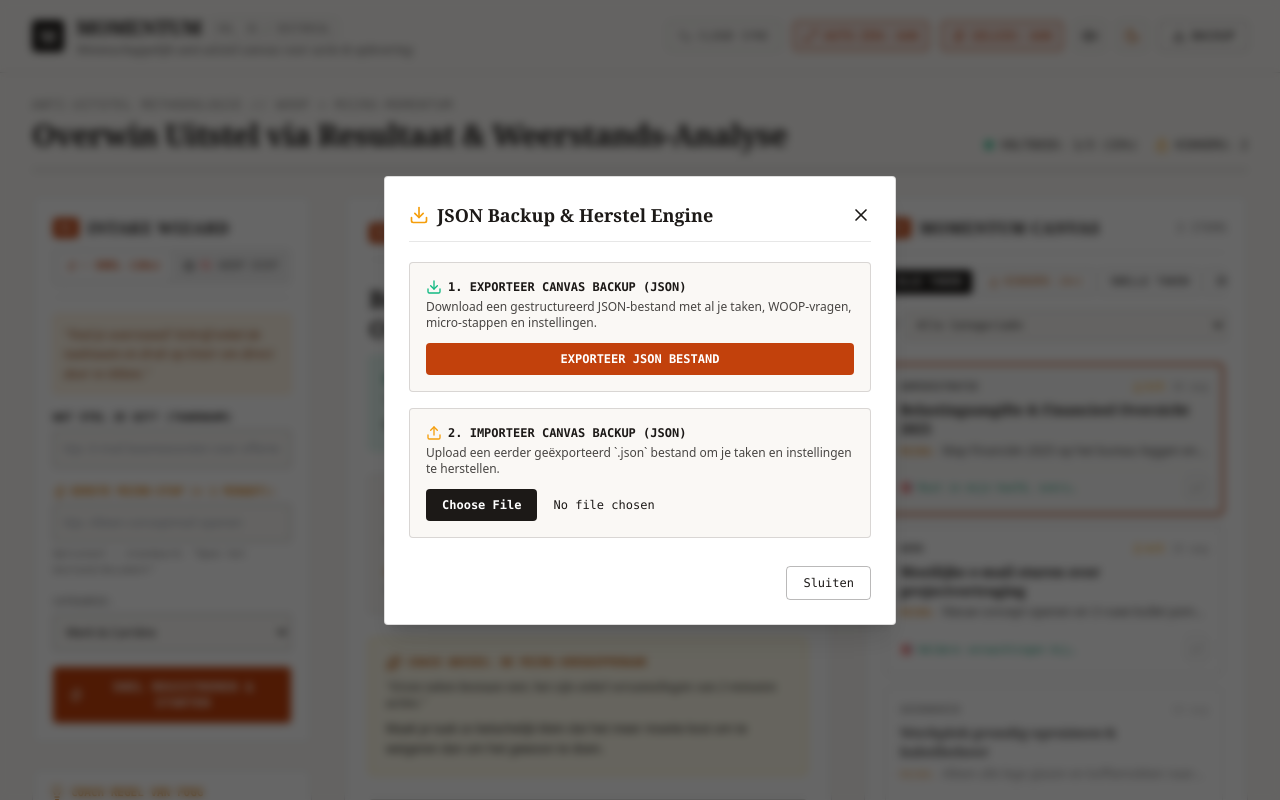
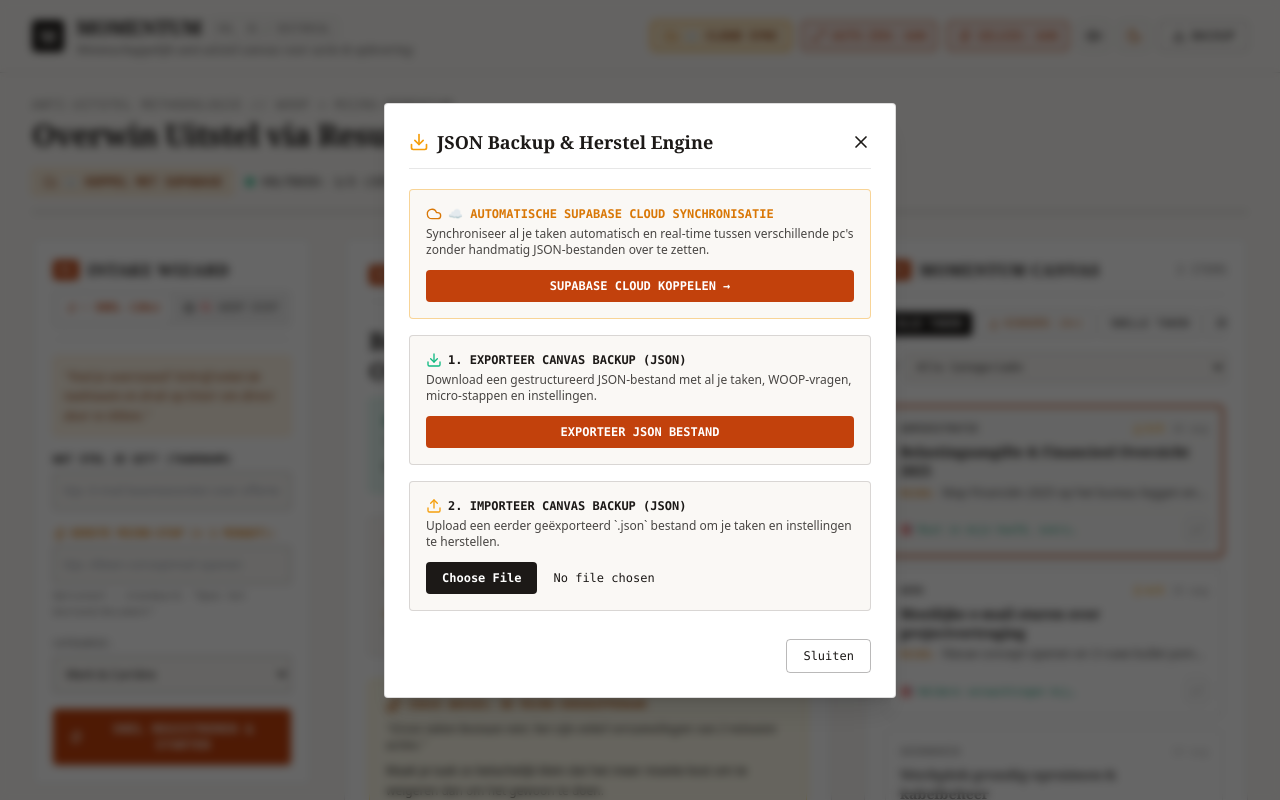
Before and after one commit to pbaarn/momentum, a React (Vite) app: page / in a window 1280 px wide. Both pictures are taken after a click on the button "BACKUP". Shown: the top 800 px of the page. Built offline with nearby package versions, Linux system fonts and the light colour scheme.

Commit message:
fix: resolve NodeJS type error on CI and make Cloud Sync button unmissable in header, subheader and backup modal

```diff
--- a/momentum_editorial_task_canvas.tsx
+++ b/momentum_editorial_task_canvas.tsx
@@ -321,7 +321,7 @@ export default function App() {
   const [timerSeconds, setTimerSeconds] = useState(120);
   const [isTimerRunning, setIsTimerRunning] = useState(false);
   const [burstCompleted, setBurstCompleted] = useState(false);
-  const timerRef = useRef<NodeJS.Timeout | null>(null);
+  const timerRef = useRef<ReturnType<typeof setInterval> | null>(null);
   const quickTitleInputRef = useRef<HTMLInputElement | null>(null);
 
   // Toast notification state
@@ -1286,28 +1286,28 @@ export default function App() {
           </div>
 
           {/* Master Controls & Global Utilities */}
-          <div className="flex items-center space-x-3 text-xs font-mono">
-
-            {/* Supabase Cloud Sync Status Button */}
+          <div className="flex items-center space-x-2.5 text-xs font-mono">
+
+            {/* Supabase Cloud Sync Status Button (Prominent) */}
             <button
               onClick={() => setShowCloudModal(true)}
-              className={`px-2.5 py-1.5 rounded border transition-colors flex items-center gap-1.5 ${
+              className={`px-3 py-1.5 rounded border transition-all flex items-center gap-1.5 font-bold shadow-sm ${
                 isCloudConnected
-                  ? 'bg-emerald-500/15 border-emerald-500 text-emerald-700 dark:text-emerald-400 font-bold'
-                  : (isDarkMode ? 'border-[#F3EFEA]/20 text-[#F3EFEA]/70 hover:bg-[#26221F]' : 'border-[#1C1917]/20 text-[#1C1917]/70 hover:bg-stone-100')
+                  ? 'bg-emerald-500/20 border-emerald-500 text-emerald-700 dark:text-emerald-300 ring-1 ring-emerald-500/30'
+                  : 'bg-amber-500/20 border-amber-500 text-amber-800 dark:text-amber-300 hover:bg-amber-500/30 ring-1 ring-amber-500/30'
               }`}
               title="Cloud synchronisatie tussen verschillende pc's configureren"
             >
               {isCloudConnected ? (
                 <>
                   <span className="w-2 h-2 rounded-full bg-emerald-500 animate-pulse"></span>
-                  <Cloud className="w-3.5 h-3.5" />
+                  <Cloud className="w-3.5 h-3.5 text-emerald-600 dark:text-emerald-400" />
                   <span>SYNC: LIVE</span>
                 </>
               ) : (
                 <>
-                  <CloudOff className="w-3.5 h-3.5 opacity-60" />
-                  <span>CLOUD SYNC</span>
+                  <Cloud className="w-3.5 h-3.5 text-amber-600 dark:text-amber-400" />
+                  <span>☁️ CLOUD SYNC</span>
                 </>
               )}
             </button>
@@ -1393,7 +1393,21 @@ export default function App() {
               Overwin Uitstel via Resultaat & Weerstands-Analyse
             </h2>
           </div>
-          <div className="flex items-center gap-4 text-xs font-mono">
+          <div className="flex flex-wrap items-center gap-3 text-xs font-mono">
+            {/* Clickable Cloud Status Pill in Banner */}
+            <button
+              onClick={() => setShowCloudModal(true)}
+              className={`flex items-center gap-1.5 px-2.5 py-1 rounded border transition-all ${
+                isCloudConnected
+                  ? 'border-emerald-500/40 bg-emerald-500/10 text-emerald-700 dark:text-emerald-400 font-bold'
+                  : 'border-amber-500/40 bg-amber-500/10 text-amber-800 dark:text-amber-300 font-bold hover:bg-amber-500/20'
+              }`}
+              title="Koppel Supabase Cloud Sync"
+            >
+              <Cloud className="w-3.5 h-3.5" />
+              <span>{isCloudConnected ? 'CLOUD: LIVE' : '☁️ KOPPEL MET SUPABASE'}</span>
+            </button>
+
             <div className="flex items-center gap-1.5">
               <span className="w-2.5 h-2.5 rounded-full bg-emerald-500 inline-block animate-pulse"></span>
               <span>VOLTOOID: {stats.completed}/{stats.total} ({stats.completionRate}%)</span>
@@ -2426,6 +2440,25 @@ export default function App() {
 
             <div className="space-y-4 text-xs font-sans">
 
+              {/* Supabase Cloud Sync Direct Button */}
+              <div className={`p-4 rounded border ${isDarkMode ? 'bg-[#12100E] border-amber-500/30' : 'bg-[#FAF8F5] border-amber-500/40'}`}>
+                <h4 className="font-mono font-bold uppercase text-xs mb-1 flex items-center gap-1.5 text-amber-600 dark:text-amber-400">
+                  <Cloud className="w-4 h-4" /> ☁️ Automatische Supabase Cloud Synchronisatie
+                </h4>
+                <p className="text-opacity-80 opacity-80 mb-3">
+                  Synchroniseer al je taken automatisch en real-time tussen verschillende pc's zonder handmatig JSON-bestanden over te zetten.
+                </p>
+                <button
+                  onClick={() => {
+                    setShowBackupModal(false);
+                    setShowCloudModal(true);
+                  }}
+                  className={`w-full py-2 px-3 rounded font-mono font-bold text-xs uppercase ${accentBgClass}`}
+                >
+                  {isCloudConnected ? 'CLOUD INSTELLINGEN BEHEREN' : 'SUPABASE CLOUD KOPPELEN →'}
+                </button>
+              </div>
+
               {/* Export Option */}
               <div className={`p-4 rounded border ${isDarkMode ? 'bg-[#12100E] border-[#F3EFEA]/15' : 'bg-[#FAF8F5] border-[#1C1917]/15'}`}>
                 <h4 className="font-mono font-bold uppercase text-xs mb-1 flex items-center gap-1.5">
```
